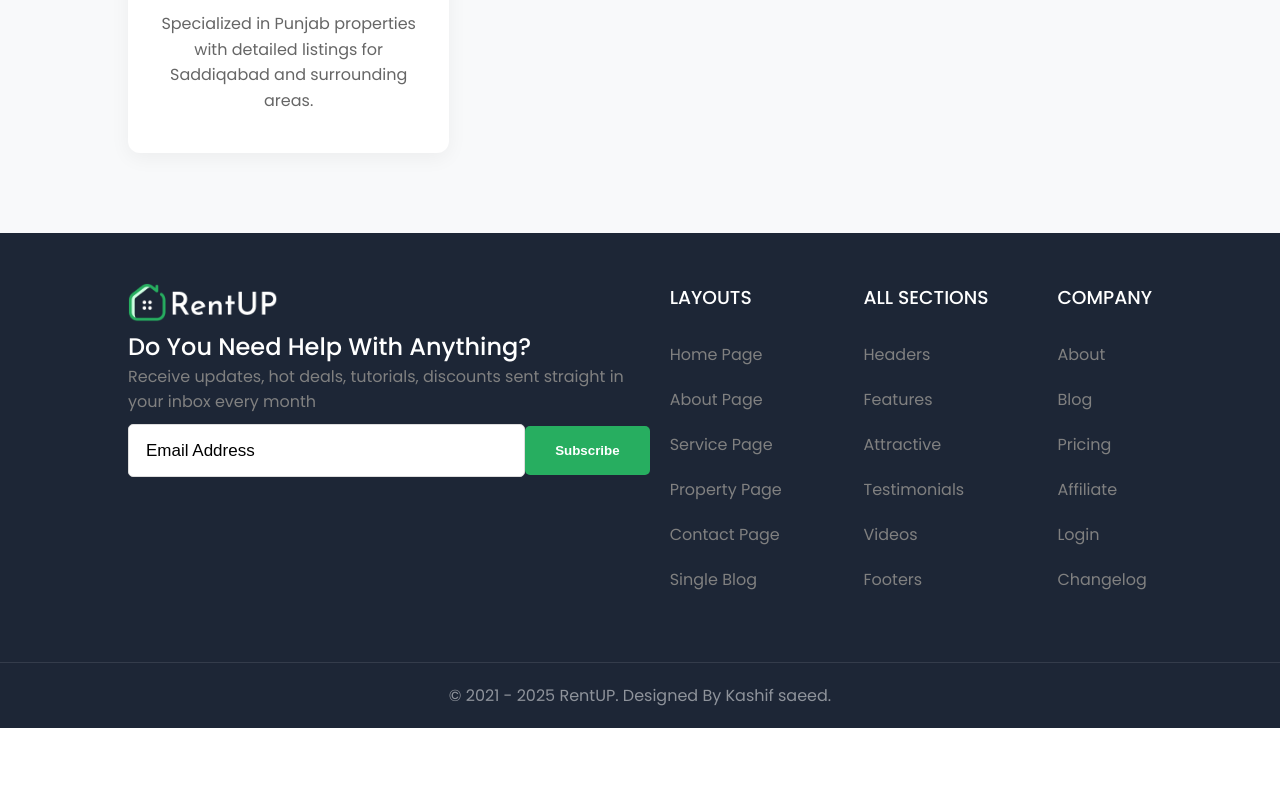
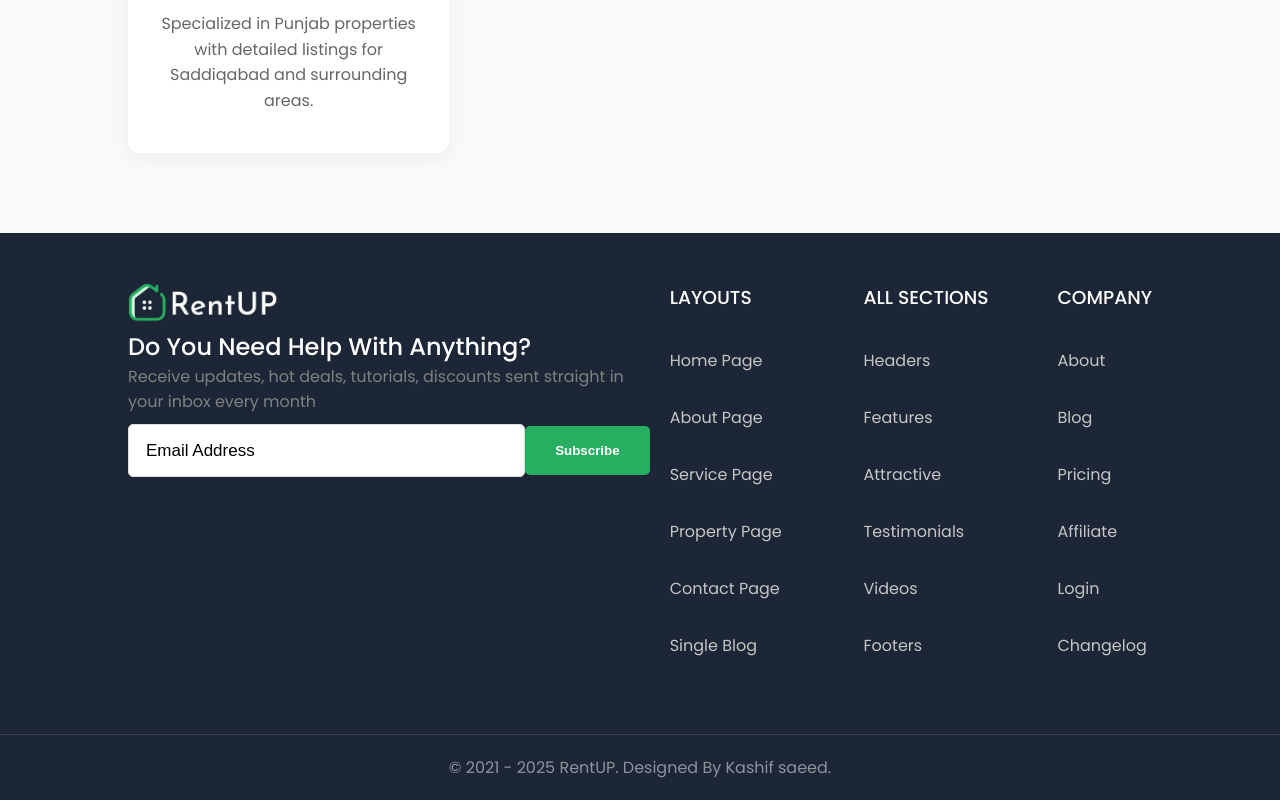
Before and after one commit to KashifSaeed1/Real-Estate-website, a React (Create React App) app: page /contact in a window 1280 px wide. Shown: the part 2040-2840 px from the top of the page. Before the commit the page ends 2768 px from the top, so only its background shows below. Built offline with nearby package versions, Linux system fonts and the light colour scheme.

Commit message:
feat: implement clickable footer links with active state

```diff
--- a/src/components/common/footer/Footer.jsx
+++ b/src/components/common/footer/Footer.jsx
@@ -1,67 +1,13 @@
-// import React from "react"
-// import { footer } from "../../data/Data"
-// import "./footer.css"
-
-// const Footer = () => {
-//   return (
-//     <>
-//       <section className='footerContact' style={{border: "2px solid red"}}>
-//         <div className='container'>
-//           <div className='send flex'>
-//             <div className='text'>
-//               <h1>Do You Have Questions ?</h1>
-//               <p>We'll help you to grow your career and growth.</p>
-//             </div>
-//             <button className='btn5'>Contact Us Today</button>
-//           </div>
-//         </div>
-//       </section>
-
-//       <footer>
-//         <div className='container'>
-//           <div className='box'>
-//             <div className='logo'>
-//               <img src='../images/logo-light.png' alt='' />
-//               <h2>Do You Need Help With Anything?</h2>
-//               <p>Receive updates, hot deals, tutorials, discounts sent straignt in your inbox every month</p>
-
-//               <div className='input flex'>
-//                 <input type='text' placeholder='Email Address' />
-//                 <button>Subscribe</button>
-//               </div>
-//             </div>
-//           </div>
-
-//           {footer.map((val) => (
-//             <div className='box'>
-//               <h3>{val.title}</h3>
-//               <ul>
-//                 {val.text.map((items) => (
-//                   <li> {items.list} </li>
-//                 ))}
-//               </ul>
-//             </div>
-//           ))}
-//         </div>
-//       </footer>
-//       <div className='legal'>
-//         <span>© 2021 RentUP. Designd By GorkCoder.</span>
-//       </div>
-//     </>
-//   )
-// }
-
-// export default Footer
-
-
 import React from "react";
 import { footer } from "../../data/Data";
 import "./footer.css";
+import { useState } from "react";
 
 const Footer = () => {
+
+  const [activeItem, setActiveItem] = useState(null);
   return (
     <>
-      {/* Existing Contact Banner Section */}
       <section className="footerContact">
         <div className="container">
           <div className="send flex">
@@ -149,8 +95,13 @@ const Footer = () => {
               <h3>{val.title}</h3>
               <ul>
                 {val.text.map((items, i) => (
-                  <li key={i}>{items.list}</li>
-                ))}
+              <li
+                key={i}
+                className={`footer-link ${activeItem === items.list ? 'active' : ''}`}
+                onClick={() => setActiveItem(items.list)}   // using text as identifier
+              >
+                {items.list}
+              </li>                ))}
               </ul>
             </div>
           ))}
--- a/src/components/common/footer/footer.css
+++ b/src/components/common/footer/footer.css
@@ -113,3 +113,20 @@ footer ul li {
   color: #666;
   line-height: 1.6;
 }
+
+.footer-link {
+  cursor: pointer;
+  padding: 6px 0;
+  transition: all 0.3s ease;
+  color: #c7c5c5;
+}
+
+.footer-link:hover {
+  color: #000;
+  text-decoration: underline;
+}
+
+.footer-link.active {
+  color: #817979;
+  font-weight: 600;
+}
```
